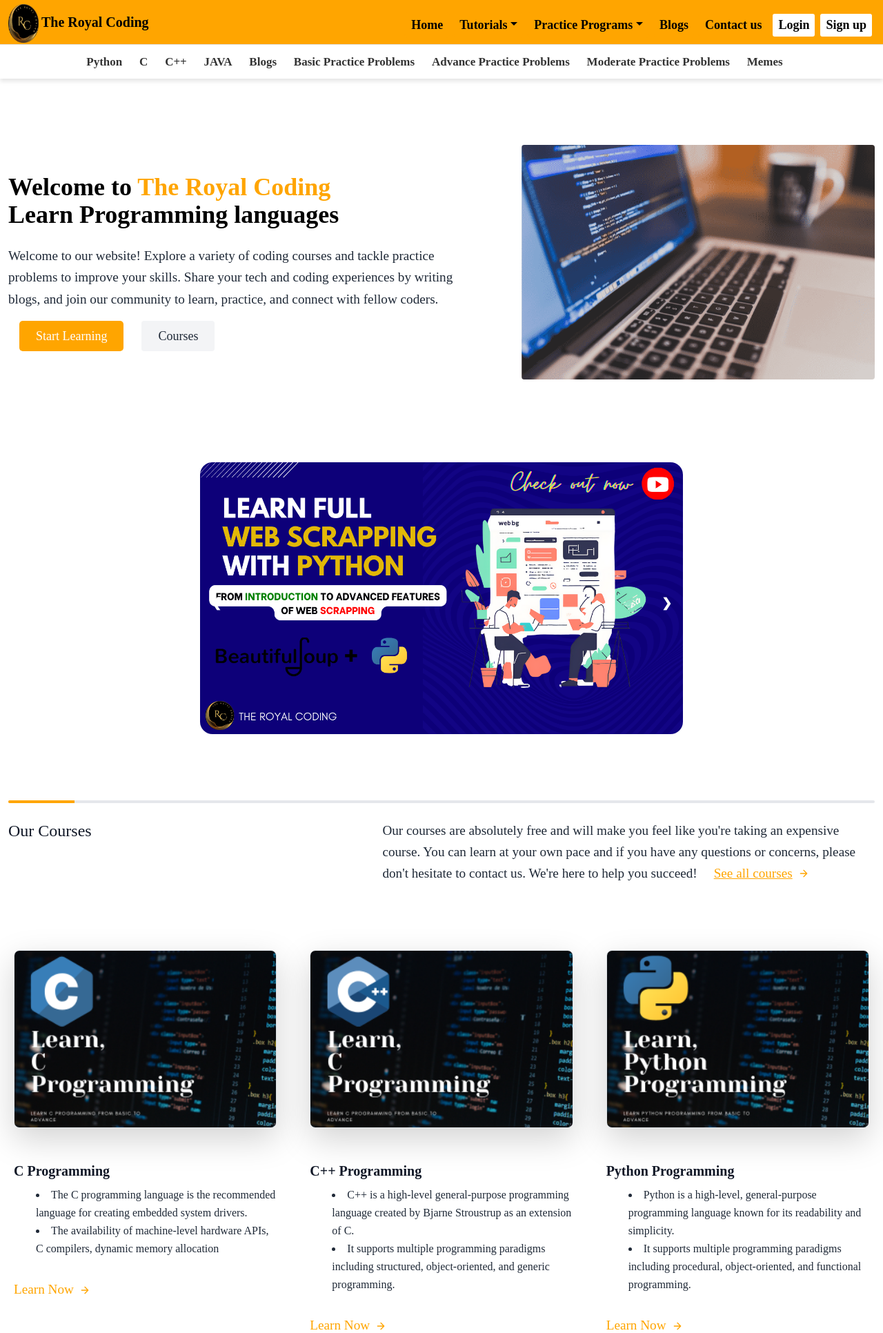
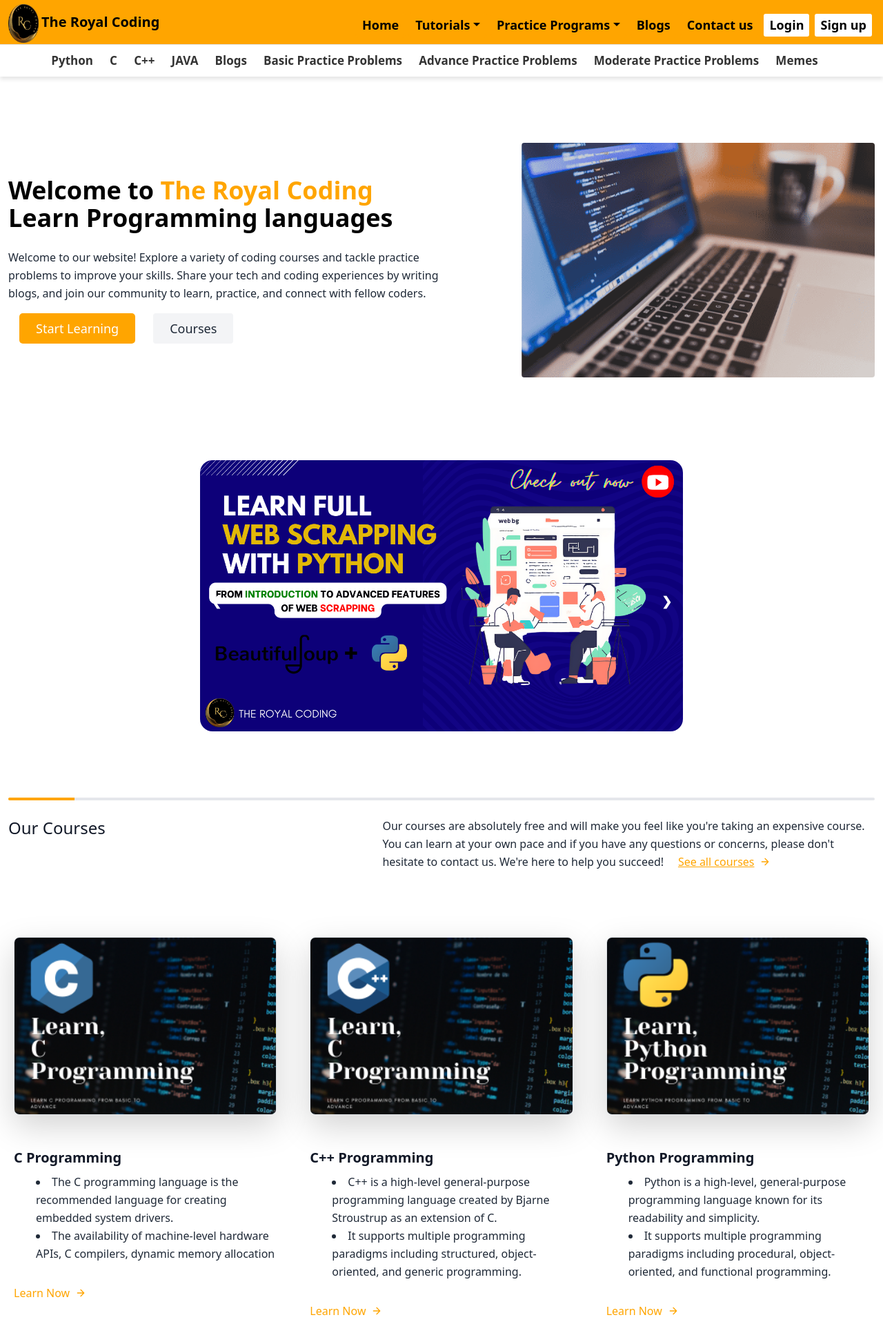
Before and after one commit to VisheshNamdev/blog-posting-website, a Flask app: page / in a window 1280 px wide. Shown: the top 1932 px of the page at 69% size. Run offline with Flask 3, Linux system fonts and the light colour scheme; some libraries are stand-ins or nearby versions; some web fonts are replaced.

Commit message:
Update styles.css

```diff
--- a/website/static/css/styles.css
+++ b/website/static/css/styles.css
@@ -66,19 +66,7 @@ scroll-behavior: smooth;
 }
 }
 
-body {
-min-height: 100vh;
-width: 100%;
-overflow-x: hidden;
-font-family: Corbel ;
-font-size: var(--bs-body-font-size);
-font-weight: var(--bs-body-font-weight);
-line-height: var(--bs-body-line-height);
-text-align: var(--bs-body-text-align);
-background-color: var(--bs-body-bg);
-
--webkit-tap-highlight-color: rgba(0, 0, 0, 0);
-}
+
 
 hr {
 margin: 1rem 0;
```
